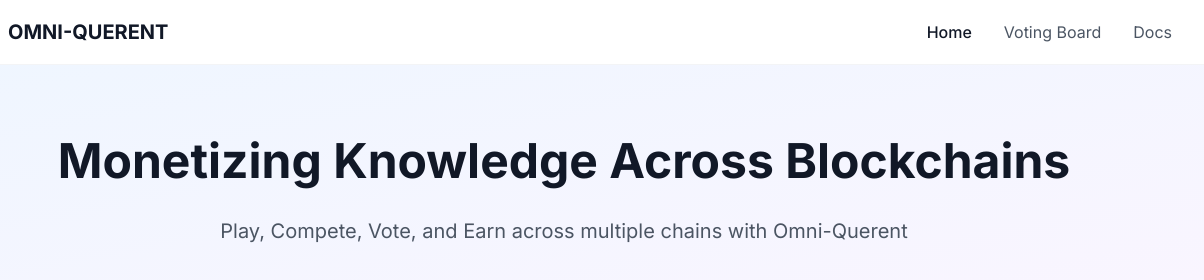
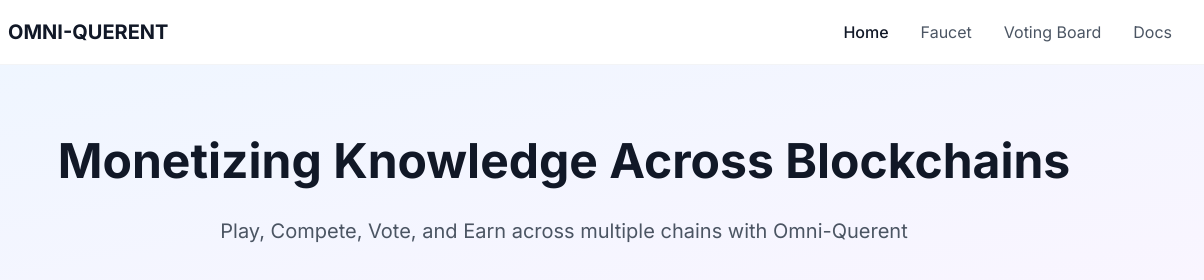
Before and after one commit to OmniQuerent/Omni-Querent, a website: page public/index.html in a window 1280 px wide. Shown: the top 280 px of the page, 76-1280 px from the left. Drawn offline with nearby package versions, Linux system fonts and the light colour scheme.

Commit message:
Update index.html

```diff
--- a/public/index.html
+++ b/public/index.html
@@ -87,6 +87,7 @@
                 </div>
                 <div class="hidden md:flex items-center space-x-8">
                     <a href="#" class="text-gray-900 font-medium hover:text-blue-600 transition-colors">Home</a>
+                    <a href="https://faucet.omni-querent.xyz/" target="_blank" class="text-gray-600 hover:text-blue-600 transition-colors">Faucet</a>
                     <a href="#" class="text-gray-600 hover:text-blue-600 transition-colors">Voting Board</a>
                     <a href="https://omni-querent.gitbook.io/omni-querent-docs/" target="_blank" class="text-gray-600 hover:text-blue-600 transition-colors">Docs</a>
                 </div>
```
